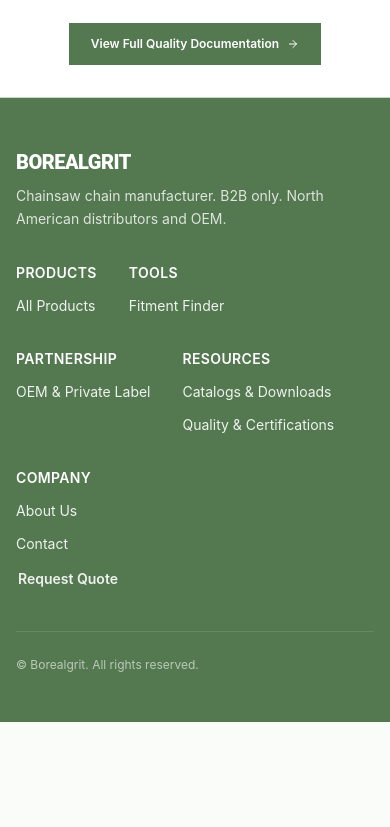
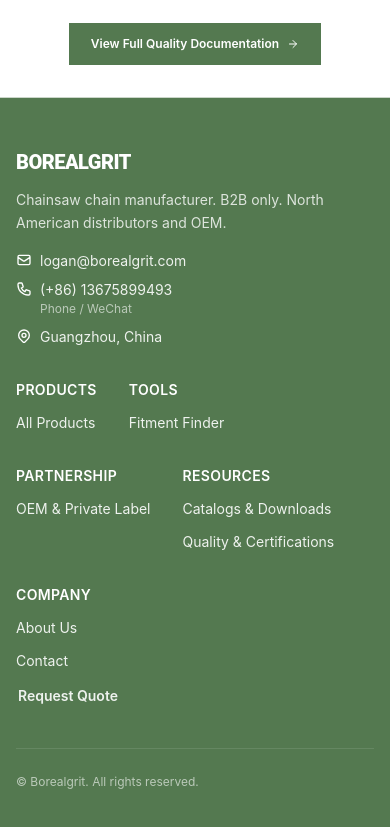
Before and after one commit to LoganOYoung/chainsaw-chain-supplier-borealgrit, a Next.js app: page / in a window 390 px wide. Shown: the part 3553-4380 px from the top of the page. Before the commit the page ends 4275 px from the top, so only its background shows below. Built offline with nearby package versions, Linux system fonts and the light colour scheme.

Commit message:
Add contact information to footer: email, phone/wechat, and address with icons

```diff
--- a/components/Footer.tsx
+++ b/components/Footer.tsx
@@ -6,8 +6,38 @@ export default function Footer() {
       <div className="max-w-6xl mx-auto">
         <div className="flex flex-col md:flex-row justify-between gap-8">
           <div className="md:max-w-xs">
-            <span className="font-heading font-extrabold text-white text-xl uppercase tracking-tight block mb-2">BOREALGRIT</span>
-            <p className="text-sm text-white/80 leading-relaxed">Chainsaw chain manufacturer. B2B only. North American distributors and OEM.</p>
+            <span className="font-heading font-extrabold text-white text-xl uppercase tracking-tight block mb-3">BOREALGRIT</span>
+            <p className="text-sm text-white/80 leading-relaxed mb-4">Chainsaw chain manufacturer. B2B only. North American distributors and OEM.</p>
+
+            {/* Contact Information */}
+            <div className="space-y-2 text-sm">
+              <div className="flex items-start gap-2">
+                <svg className="w-4 h-4 mt-0.5 flex-shrink-0" fill="none" stroke="currentColor" viewBox="0 0 24 24">
+                  <path strokeLinecap="round" strokeLinejoin="round" strokeWidth="2" d="M3 8l7.89 5.26a2 2 0 002.22 0L21 8M5 19h14a2 2 0 002-2V7a2 2 0 00-2-2H5a2 2 0 00-2 2v10a2 2 0 002 2z" />
+                </svg>
+                <a href="mailto:logan@borealgrit.com" className="text-white/90 hover:text-white hover:underline transition">
+                  logan@borealgrit.com
+                </a>
+              </div>
+              <div className="flex items-start gap-2">
+                <svg className="w-4 h-4 mt-0.5 flex-shrink-0" fill="none" stroke="currentColor" viewBox="0 0 24 24">
+                  <path strokeLinecap="round" strokeLinejoin="round" strokeWidth="2" d="M3 5a2 2 0 012-2h3.28a1 1 0 01.948.684l1.498 4.493a1 1 0 01-.502 1.21l-2.257 1.13a11.042 11.042 0 005.516 5.516l1.13-2.257a1 1 0 011.21-.502l4.493 1.498a1 1 0 01.684.949V19a2 2 0 01-2 2h-1C9.716 21 3 14.284 3 6V5z" />
+                </svg>
+                <div>
+                  <a href="tel:+8613675899493" className="text-white/90 hover:text-white hover:underline transition">
+                    (+86) 13675899493
+                  </a>
+                  <span className="text-white/60 text-xs block">Phone / WeChat</span>
+                </div>
+              </div>
+              <div className="flex items-start gap-2">
+                <svg className="w-4 h-4 mt-0.5 flex-shrink-0" fill="none" stroke="currentColor" viewBox="0 0 24 24">
+                  <path strokeLinecap="round" strokeLinejoin="round" strokeWidth="2" d="M17.657 16.657L13.414 20.9a1.998 1.998 0 01-2.827 0l-4.244-4.243a8 8 0 1111.314 0z" />
+                  <path strokeLinecap="round" strokeLinejoin="round" strokeWidth="2" d="M15 11a3 3 0 11-6 0 3 3 0 016 0z" />
+                </svg>
+                <span className="text-white/90">Guangzhou, China</span>
+              </div>
+            </div>
           </div>
           <div className="flex flex-wrap gap-8 md:gap-10">
             <div className="flex flex-col gap-3">
```
